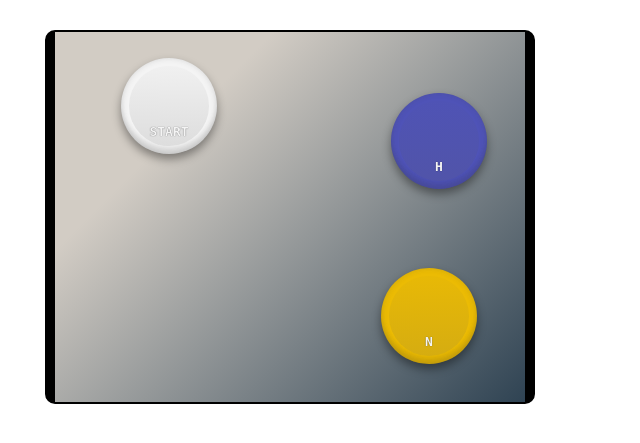
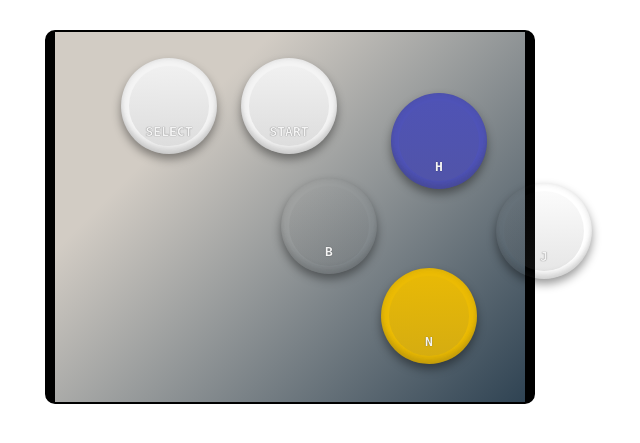
Before and after one commit to ebbane/joystick, a Flask app: page / in a window 1280 px wide. Shown: the top 443 px of the page, without its empty margins (350-990 px from the left). Run offline with Flask 2, Linux system fonts and the light colour scheme; some libraries are stand-ins or nearby versions.

Commit message:
discard changes

```diff
--- a/templates/index.html
+++ b/templates/index.html
@@ -13,19 +13,28 @@
 	</head>
 	<body>
 		<div class="arcade-stick">
-
+			<div class="sidepanel">
+				<div id="led-display">
+				</div>
+				<div id="stick"></div>
+			</div>
 			<div>
 				<div class="btn-panel">
 					<div class="btn" style="left:20px;">
 						<div class="btn-wrap white">
+							<div class="btn-body white" data-action="select"><span>SELECT</span></div>
+						</div>
+					</div>
+					<div class="btn" style="left:140px;">
+						<div class="btn-wrap white">
 							<div class="btn-body white" data-action="start"><span>START</span></div>
 						</div>
 					</div>
-					<!-- <div class="btn" style="left:180px;top:120px;">
+					<div class="btn" style="left:180px;top:120px;">
 						<div class="btn-wrap green">
 							<div class="btn-body green" data-action="green"><span>B</span></div>
 						</div>
-					</div> -->
+					</div>
 					<div class="btn" style="left:290px;top:35px;">
 						<div class="btn-wrap blue">
 							<div class="btn-body blue" data-action="blue"><span>H</span></div>
@@ -36,11 +45,11 @@
 							<div class="btn-body yellow" data-action="yellow"><span>N</span></div>
 						</div>
 					</div>
-					<!-- <div class="btn" style="left:395px;top:125px;">
+					<div class="btn" style="left:395px;top:125px;">
 						<div class="btn-wrap red">
 							<div class="btn-body red" data-action="red"><span>J</span></div>
 						</div>
-					</div> -->
+					</div>
 				</div>
 
 			</div>
```
